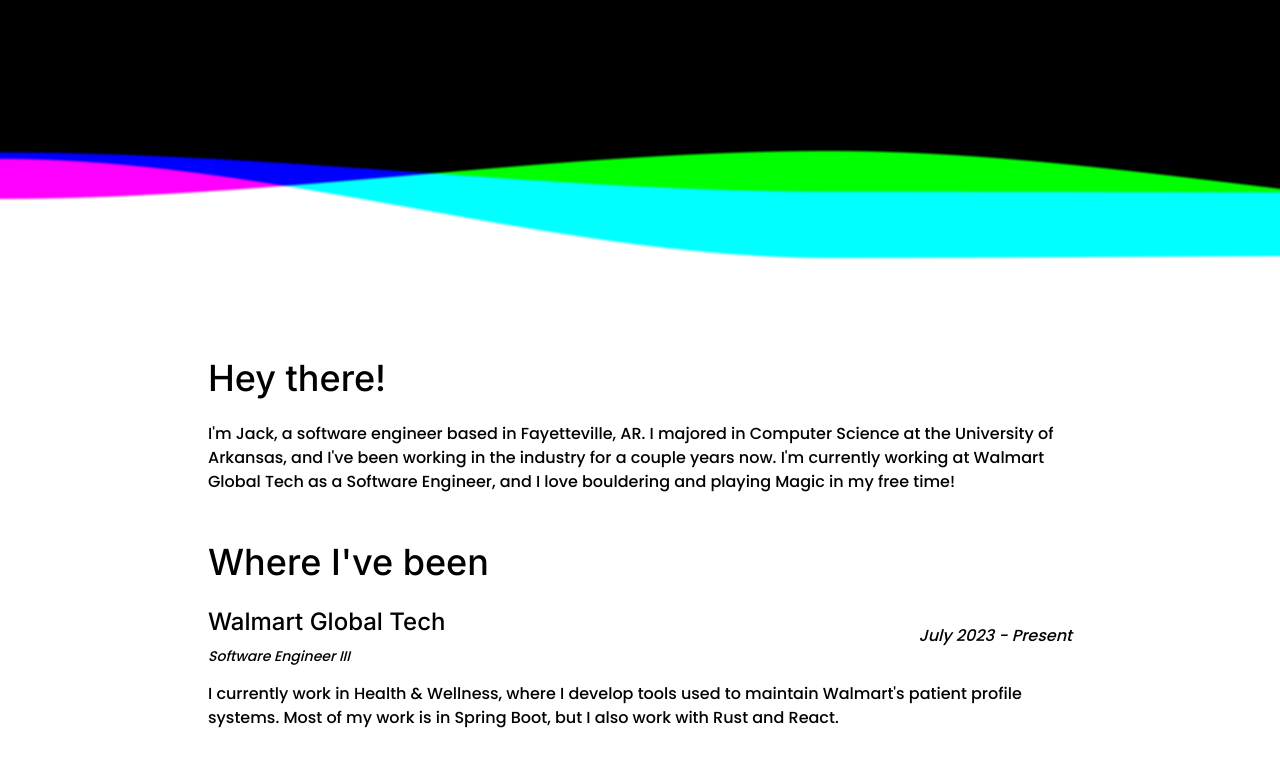
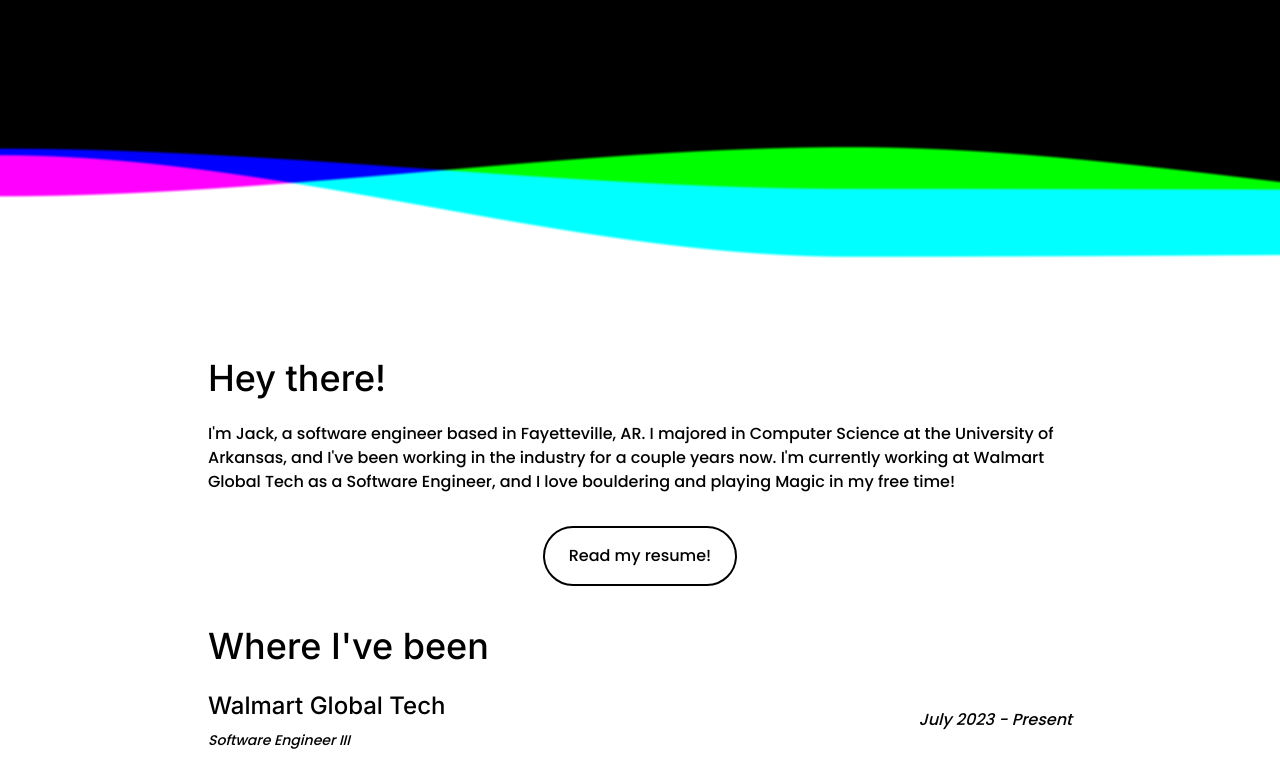
Before and after one commit to dizeeee/website, a SvelteKit app: page / in a window 1280 px wide. Shown: the part 458-1224 px from the top of the page. Built offline with nearby package versions, Linux system fonts and the light colour scheme.

Commit message:
add resume link

```diff
--- /dev/null
+++ b/src/lib/ctaButton.svelte
@@ -0,0 +1,11 @@
+<script>
+	export let href;
+	export let text;
+</script>
+
+<a
+	{href}
+	class="hover: rounded-full border-2 border-black px-6 py-4 text-black transition delay-[50] ease-out hover:scale-125 hover:bg-black hover:text-white hover:shadow-md hover:shadow-zinc-500"
+>
+	{text}
+</a>
--- a/src/routes/+page.svelte
+++ b/src/routes/+page.svelte
@@ -2,6 +2,7 @@
 	import Navbar from '$lib/index/navbar.svelte';
 	import Header from '$lib/index/header.svelte';
 	import ResumeSection from '$lib/index/resumeSection.svelte';
+	import CtaButton from '$lib/ctaButton.svelte';
 </script>
 
 <!-- navbar -->
@@ -23,6 +24,12 @@
 					and playing Magic in my free time!
 				</p>
 			</section>
+			<div class="mb-6 flex w-full justify-center">
+				<CtaButton
+					href="https://github.com/dizeeee/resume/blob/main/jackmalcom.pdf"
+					text="Read my resume!"
+				/>
+			</div>
 		</section>
 
 		<section>
```
